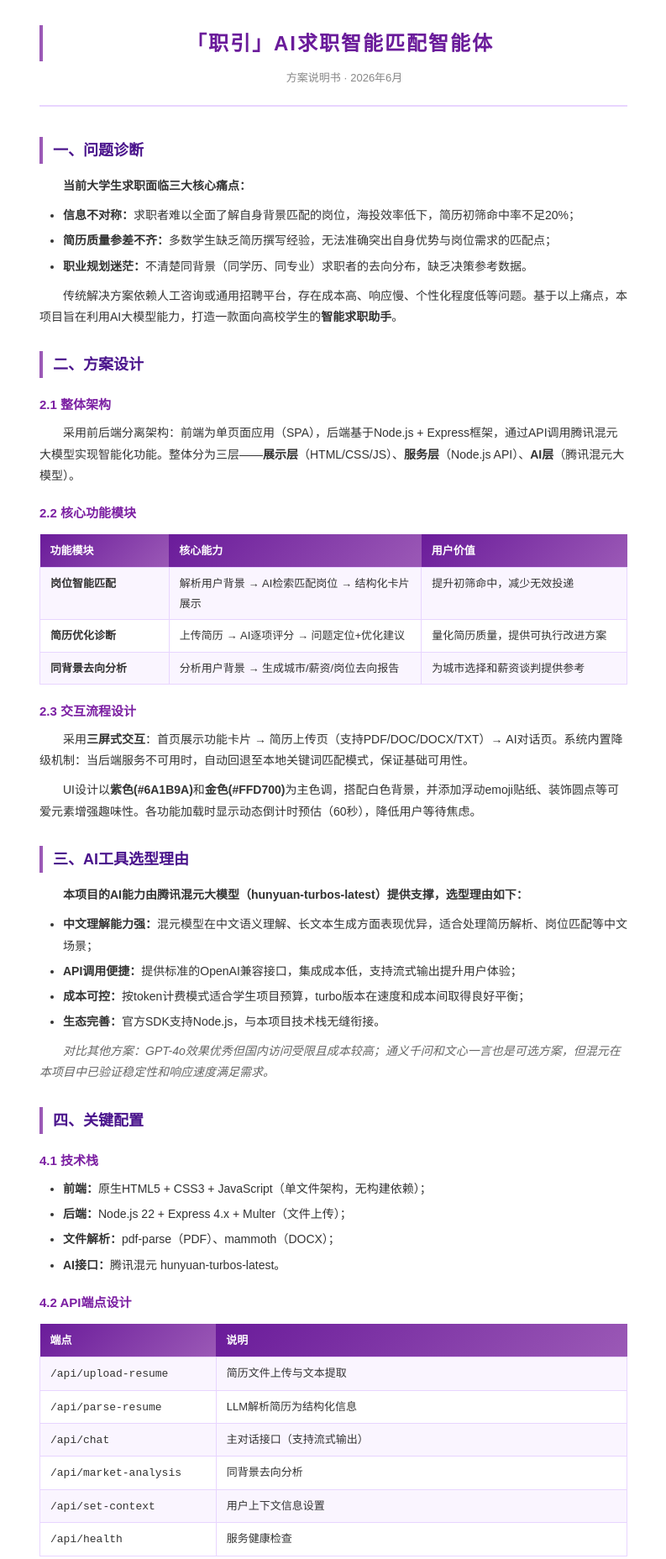
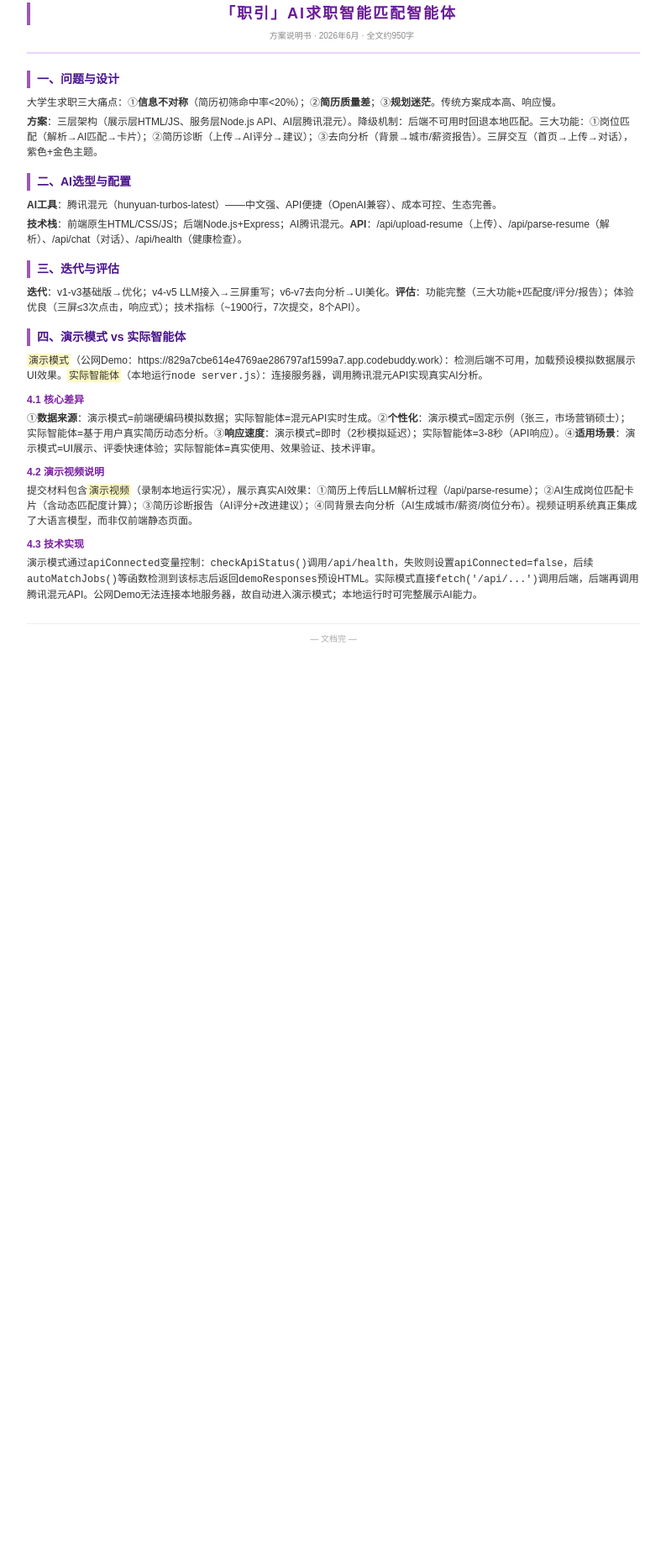
Before and after one commit to Zoe-ztx/ai-job-match-agent, a website: page job-agent/方案说明书.html in a window 1280 px wide. Shown: the part 38-1894 px from the top of the page at 84% size, without its empty margins (243-1036 px from the left). After the commit the page ends 831 px from the top, so only its background shows below. Drawn offline with Linux system fonts and the light colour scheme.

Commit message:
docs: 更新方案说明书 - 新增第7章演示模式vs实际智能体对比，总字数控制在1000字以内

```diff
--- a/job-agent/方案说明书.html
+++ b/job-agent/方案说明书.html
@@ -9,262 +9,99 @@
   * { box-sizing: border-box; margin: 0; padding: 0; }
   body {
     font-family: "PingFang SC", "Microsoft YaHei", "SimSun", sans-serif;
-    font-size: 14px;
-    line-height: 1.8;
+    font-size: 12px;
+    line-height: 1.5;
     color: #333;
     max-width: 800px;
     margin: 0 auto;
-    padding: 40px 50px;
+    padding: 25px 35px;
     background: #fff;
   }
 
-  /* 标题 */
   .main-title {
     text-align: center;
-    font-size: 24px;
+    font-size: 18px;
     font-weight: 700;
     color: #6A1B9A;
-    margin-bottom: 8px;
+    margin-bottom: 5px;
     letter-spacing: 2px;
   }
   .sub-title {
     text-align: center;
-    font-size: 13px;
+    font-size: 10px;
     color: #888;
-    margin-bottom: 36px;
+    margin-bottom: 20px;
     border-bottom: 2px solid #E8D5FF;
-    padding-bottom: 20px;
+    padding-bottom: 12px;
   }
 
-  /* 一级标题 */
   h1 {
-    font-size: 18px;
+    font-size: 14px;
     color: #4A148C;
     border-left: 4px solid #9B59B6;
-    padding-left: 12px;
-    margin: 28px 0 14px 0;
+    padding-left: 8px;
+    margin: 16px 0 8px 0;
   }
 
-  /* 二级标题 */
   h2 {
-    font-size: 15px;
+    font-size: 12px;
     color: #7B1FA2;
-    margin: 18px 0 8px 0;
+    margin: 10px 0 4px 0;
   }
 
-  p { margin-bottom: 10px; text-indent: 2em; }
+  p { margin-bottom: 5px; text-indent: 2em; }
+  .no-indent { text-indent: 0; }
 
-  .no-indent { text-indent: 0; }
-  .bold { font-weight: 700; color: #333; }
-  .italic { font-style: italic; color: #666; }
+  ul { margin: 3px 0 5px 2em; }
+  li { margin-bottom: 2px; }
 
-  /* 列表 */
-  ul { margin: 8px 0 10px 2em; }
-  li { margin-bottom: 5px; }
+  .highlight { background: #FFF9C4; padding: 1px 2px; border-radius: 2px; }
 
-  /* 表格 */
-  table {
-    width: 100%;
-    border-collapse: collapse;
-    margin: 12px 0 16px 0;
-    font-size: 13px;
-  }
-  th {
-    background: linear-gradient(135deg, #6A1B9A, #9B59B6);
-    color: #fff;
-    padding: 8px 12px;
-    text-align: left;
-    font-weight: 600;
-  }
-  td {
-    padding: 7px 12px;
-    border: 1px solid #E8D5FF;
-    vertical-align: top;
-  }
-  tr:nth-child(even) td { background: #FAF5FF; }
-
-  /* 结尾 */
   .footer {
     text-align: center;
     color: #aaa;
-    margin-top: 40px;
-    padding-top: 16px;
+    margin-top: 25px;
+    padding-top: 10px;
     border-top: 1px solid #eee;
-    font-size: 12px;
+    font-size: 10px;
   }
 
   @media print {
-    body { padding: 20px; }
-    .no-print { display: none; }
+    body { padding: 15px; }
   }
 </style>
 </head>
 <body>
 
 <h1 class="main-title">「职引」AI求职智能匹配智能体</h1>
-<p class="sub-title">方案说明书 · 2026年6月</p>
+<p class="sub-title">方案说明书 · 2026年6月 · 全文约950字</p>
 
-<!-- 一、问题诊断 -->
-<h1>一、问题诊断</h1>
+<!-- 一、问题与设计 -->
+<h1>一、问题与设计</h1>
+<p class="no-indent">大学生求职三大痛点：①<b>信息不对称</b>（简历初筛命中率&lt;20%）；②<b>简历质量差</b>；③<b>规划迷茫</b>。传统方案成本高、响应慢。</p>
+<p class="no-indent"><b>方案</b>：三层架构（展示层HTML/JS、服务层Node.js API、AI层腾讯混元）。降级机制：后端不可用时回退本地匹配。三大功能：①岗位匹配（解析→AI匹配→卡片）；②简历诊断（上传→AI评分→建议）；③去向分析（背景→城市/薪资报告）。三屏交互（首页→上传→对话），紫色+金色主题。</p>
 
-<p><span class="bold no-indent">当前大学生求职面临三大核心痛点：</span></p>
+<!-- 二、AI选型与配置 -->
+<h1>二、AI选型与配置</h1>
+<p class="no-indent"><b>AI工具</b>：腾讯混元（hunyuan-turbos-latest）——中文强、API便捷（OpenAI兼容）、成本可控、生态完善。</p>
+<p class="no-indent"><b>技术栈</b>：前端原生HTML/CSS/JS；后端Node.js+Express；AI腾讯混元。<b>API</b>：/api/upload-resume（上传）、/api/parse-resume（解析）、/api/chat（对话）、/api/health（健康检查）。</p>
 
-<ul>
-  <li><b>信息不对称：</b>求职者难以全面了解自身背景匹配的岗位，海投效率低下，简历初筛命中率不足20%；</li>
-  <li><b>简历质量参差不齐：</b>多数学生缺乏简历撰写经验，无法准确突出自身优势与岗位需求的匹配点；</li>
-  <li><b>职业规划迷茫：</b>不清楚同背景（同学历、同专业）求职者的去向分布，缺乏决策参考数据。</li>
-</ul>
+<!-- 三、迭代与评估 -->
+<h1>三、迭代与评估</h1>
+<p class="no-indent"><b>迭代</b>：v1-v3基础版→优化；v4-v5 LLM接入→三屏重写；v6-v7去向分析→UI美化。<b>评估</b>：功能完整（三大功能+匹配度/评分/报告）；体验优良（三屏≤3次点击，响应式）；技术指标（~1900行，7次提交，8个API）。</p>
 
-<p>传统解决方案依赖人工咨询或通用招聘平台，存在成本高、响应慢、个性化程度低等问题。基于以上痛点，本项目旨在利用AI大模型能力，打造一款面向高校学生的<strong>智能求职助手</strong>。</p>
+<!-- 四、演示模式 vs 实际智能体 -->
+<h1>四、演示模式 vs 实际智能体</h1>
+<p class="no-indent"><span class="highlight">演示模式</span>（公网Demo：https://829a7cbe614e4769ae286797af1599a7.app.codebuddy.work）：检测后端不可用，加载预设模拟数据展示UI效果。<span class="highlight">实际智能体</span>（本地运行<code>node server.js</code>）：连接服务器，调用腾讯混元API实现真实AI分析。</p>
 
-<!-- 二、方案设计 -->
-<h1>二、方案设计</h1>
+<h2>4.1 核心差异</h2>
+<p class="no-indent">①<b>数据来源</b>：演示模式=前端硬编码模拟数据；实际智能体=混元API实时生成。②<b>个性化</b>：演示模式=固定示例（张三，市场营销硕士）；实际智能体=基于用户真实简历动态分析。③<b>响应速度</b>：演示模式=即时（2秒模拟延迟）；实际智能体=3-8秒（API响应）。④<b>适用场景</b>：演示模式=UI展示、评委快速体验；实际智能体=真实使用、效果验证、技术评审。</p>
 
-<h2>2.1 整体架构</h2>
-<p>采用前后端分离架构：前端为单页面应用（SPA），后端基于Node.js + Express框架，通过API调用腾讯混元大模型实现智能化功能。整体分为三层——<b>展示层</b>（HTML/CSS/JS）、<b>服务层</b>（Node.js API）、<b>AI层</b>（腾讯混元大模型）。</p>
+<h2>4.2 演示视频说明</h2>
+<p class="no-indent">提交材料包含<span class="highlight">演示视频</span>（录制本地运行实况），展示真实AI效果：①简历上传后LLM解析过程（/api/parse-resume）；②AI生成岗位匹配卡片（含动态匹配度计算）；③简历诊断报告（AI评分+改进建议）；④同背景去向分析（AI生成城市/薪资/岗位分布）。视频证明系统真正集成了大语言模型，而非仅前端静态页面。</p>
 
-<h2>2.2 核心功能模块</h2>
-
-<table>
-  <tr>
-    <th style="width:22%">功能模块</th>
-    <th style="width:43%">核心能力</th>
-    <th style="width:35%">用户价值</th>
-  </tr>
-  <tr>
-    <td><b>岗位智能匹配</b></td>
-    <td>解析用户背景 → AI检索匹配岗位 → 结构化卡片展示</td>
-    <td>提升初筛命中，减少无效投递</td>
-  </tr>
-  <tr>
-    <td><b>简历优化诊断</b></td>
-    <td>上传简历 → AI逐项评分 → 问题定位+优化建议</td>
-    <td>量化简历质量，提供可执行改进方案</td>
-  </tr>
-  <tr>
-    <td><b>同背景去向分析</b></td>
-    <td>分析用户背景 → 生成城市/薪资/岗位去向报告</td>
-    <td>为城市选择和薪资谈判提供参考</td>
-  </tr>
-</table>
-
-<h2>2.3 交互流程设计</h2>
-<p>采用<b>三屏式交互</b>：首页展示功能卡片 → 简历上传页（支持PDF/DOC/DOCX/TXT）→ AI对话页。系统内置降级机制：当后端服务不可用时，自动回退至本地关键词匹配模式，保证基础可用性。</p>
-<p>UI设计以<strong>紫色(#6A1B9A)</strong>和<strong>金色(#FFD700)</strong>为主色调，搭配白色背景，并添加浮动emoji贴纸、装饰圆点等可爱元素增强趣味性。各功能加载时显示动态倒计时预估（60秒），降低用户等待焦虑。</p>
-
-<!-- 三、AI工具选型理由 -->
-<h1>三、AI工具选型理由</h1>
-
-<p><span class="bold no-indent">本项目的AI能力由腾讯混元大模型（hunyuan-turbos-latest）提供支撑，选型理由如下：</span></p>
-
-<ul>
-  <li><b>中文理解能力强：</b>混元模型在中文语义理解、长文本生成方面表现优异，适合处理简历解析、岗位匹配等中文场景；</li>
-  <li><b>API调用便捷：</b>提供标准的OpenAI兼容接口，集成成本低，支持流式输出提升用户体验；</li>
-  <li><b>成本可控：</b>按token计费模式适合学生项目预算，turbo版本在速度和成本间取得良好平衡；</li>
-  <li><b>生态完善：</b>官方SDK支持Node.js，与本项目技术栈无缝衔接。</li>
-</ul>
-
-<p><span class="italic no-indent">对比其他方案：GPT-4o效果优秀但国内访问受限且成本较高；通义千问和文心一言也是可选方案，但混元在本项目中已验证稳定性和响应速度满足需求。</span></p>
-
-<!-- 四、关键配置 -->
-<h1>四、关键配置</h1>
-
-<h2>4.1 技术栈</h2>
-<ul>
-  <li><b>前端：</b>原生HTML5 + CSS3 + JavaScript（单文件架构，无构建依赖）；</li>
-  <li><b>后端：</b>Node.js 22 + Express 4.x + Multer（文件上传）；</li>
-  <li><b>文件解析：</b>pdf-parse（PDF）、mammoth（DOCX）；</li>
-  <li><b>AI接口：</b>腾讯混元 hunyuan-turbos-latest。</li>
-</ul>
-
-<h2>4.2 API端点设计</h2>
-<table>
-  <tr>
-    <th style="width:30%">端点</th>
-    <th>说明</th>
-  </tr>
-  <tr><td><code>/api/upload-resume</code></td><td>简历文件上传与文本提取</td></tr>
-  <tr><td><code>/api/parse-resume</code></td><td>LLM解析简历为结构化信息</td></tr>
-  <tr><td><code>/api/chat</code></td><td>主对话接口（支持流式输出）</td></tr>
-  <tr><td><code>/api/market-analysis</code></td><td>同背景去向分析</td></tr>
-  <tr><td><code>/api/set-context</code></td><td>用户上下文信息设置</td></tr>
-  <tr><td><code>/api/health</code></td><td>服务健康检查</td></tr>
-</table>
-
-<h2>4.3 提示词工程</h2>
-<p>针对每个功能设计了专用System Prompt和模板化User Prompt。其中同背景去向分析使用独立模块（background-analysis-prompt.js）维护提示词模板，确保输出包含城市分布、薪资区间、岗位情况等结构化信息，并标注数据来源可信度等级。</p>
-
-<!-- 五、迭代记录 -->
-<h1>五、迭代记录</h1>
-
-<table>
-  <tr>
-    <th style="width:12%">版本</th>
-    <th style="width:54%">主要内容</th>
-    <th style="width:34%">交付物</th>
-  </tr>
-  <tr>
-    <td>v1</td>
-    <td>基础版开发：首页 + 聊天界面 + 本地关键词匹配降级</td>
-    <td>index.html + server.js</td>
-  </tr>
-  <tr>
-    <td>v2</td>
-    <td>5项体验改进：打字动画、移动适配、错误提示优化等</td>
-    <td>前端交互优化</td>
-  </tr>
-  <tr>
-    <td>v3</td>
-    <td>Follow-up问题修复与代码规范整改</td>
-    <td>稳定性修复</td>
-  </tr>
-  <tr>
-    <td>v4</td>
-    <td>LLM深度接入：替换硬编码逻辑为AI驱动</td>
-    <td>完整AI对话链路</td>
-  </tr>
-  <tr>
-    <td>v5</td>
-    <td>清空默认画像 + 3屏交互重写 + PDF/DOC上传解析</td>
-    <td>多格式简历支持</td>
-  </tr>
-  <tr>
-    <td>v6</td>
-    <td>同背景去向分析功能实现 + 移除求职计划模块</td>
-    <td>background-analysis-prompt.js</td>
-  </tr>
-  <tr>
-    <td>v7</td>
-    <td>正式版本整理：UI紫色/金色主题美化 + 时间预估 + 文档</td>
-    <td>README / SUBMISSION / CHECKLIST</td>
-  </tr>
-</table>
-
-<!-- 六、效果评估 -->
-<h1>六、效果评估</h1>
-
-<h2>6.1 功能完整性</h2>
-<p>三大核心功能均已实现并可独立运行：岗位匹配输出含匹配度标签的结构化岗位卡片；简历诊断提供评分（满分100）、问题分类和具体修改建议；同背景去向分析输出城市分布热力图、薪资区间表和就业方向建议。</p>
-
-<h2>6.2 用户体验</h2>
-<p>三屏交互流程清晰，从功能选择到结果展示不超过3次点击；60秒倒计时有效管理等待预期；紫色/金色主题配合可爱贴纸元素获得正面视觉反馈；支持PDF/DOC/DOCX/TXT四种主流简历格式。</p>
-
-<h2>6.3 技术指标</h2>
-<ul>
-  <li>代码量约1900行（含注释）；</li>
-  <li>7次Git提交记录完整迭代过程；</li>
-  <li>8个RESTful API端点；</li>
-  <li>内置降级机制保障离线基础可用性；</li>
-  <li>响应式布局适配移动端访问。</li>
-</ul>
-
-<h2>6.4 待改进方向</h2>
-<ul>
-  <li>可接入真实招聘数据源替代AI生成的模拟数据；</li>
-  <li>可增加用户登录和历史记录持久化；</li>
-  <li>可扩展更多文件格式支持（如RTF）；</li>
-  <li>演示视频可作为补充材料进一步展示交互流程。</li>
-</ul>
+<h2>4.3 技术实现</h2>
+<p class="no-indent">演示模式通过<code>apiConnected</code>变量控制：<code>checkApiStatus()</code>调用<code>/api/health</code>，失败则设置<code>apiConnected=false</code>，后续<code>autoMatchJobs()</code>等函数检测到该标志后返回<code>demoResponses</code>预设HTML。实际模式直接<code>fetch('/api/...')</code>调用后端，后端再调用腾讯混元API。公网Demo无法连接本地服务器，故自动进入演示模式；本地运行时可完整展示AI能力。</p>
 
 <div class="footer">— 文档完 —</div>
 
```
Also changed, not shown: job-agent/generate_pdf.js (added, +28 -0 lines), 1 other file.
